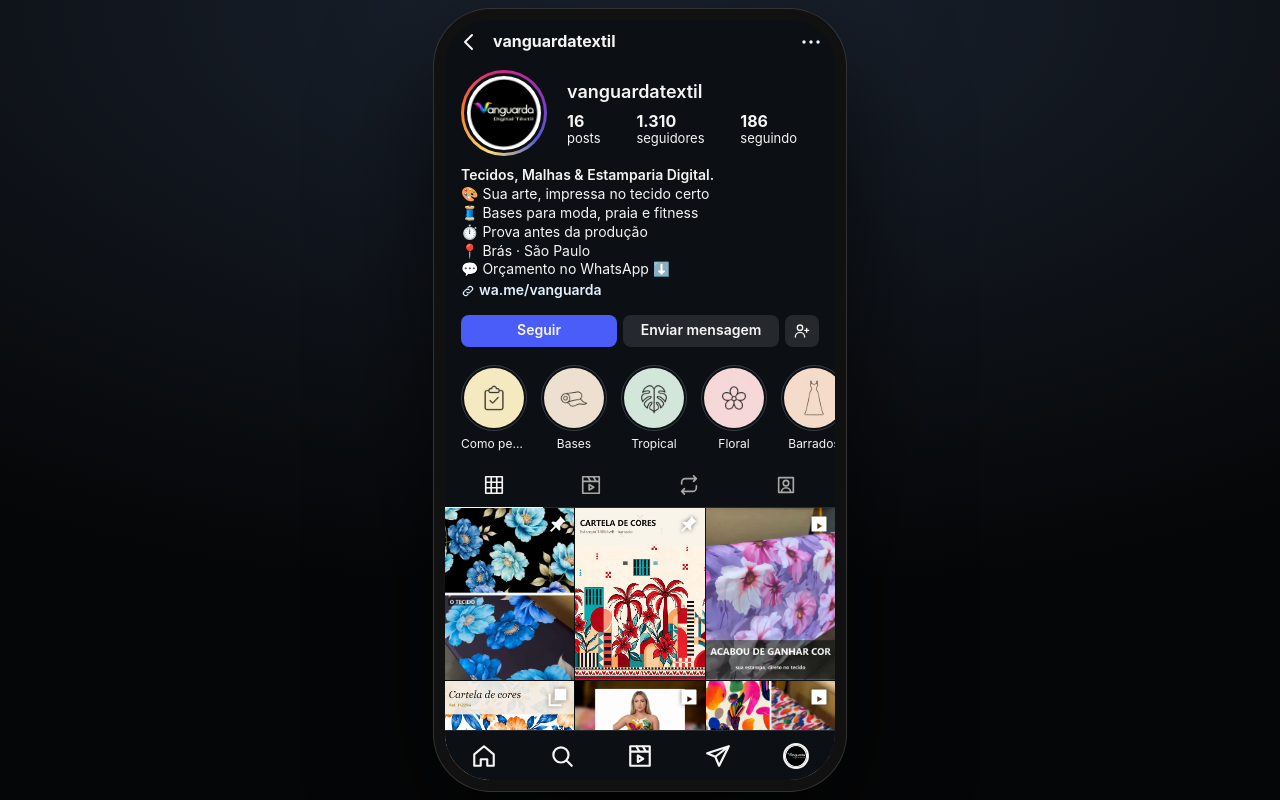
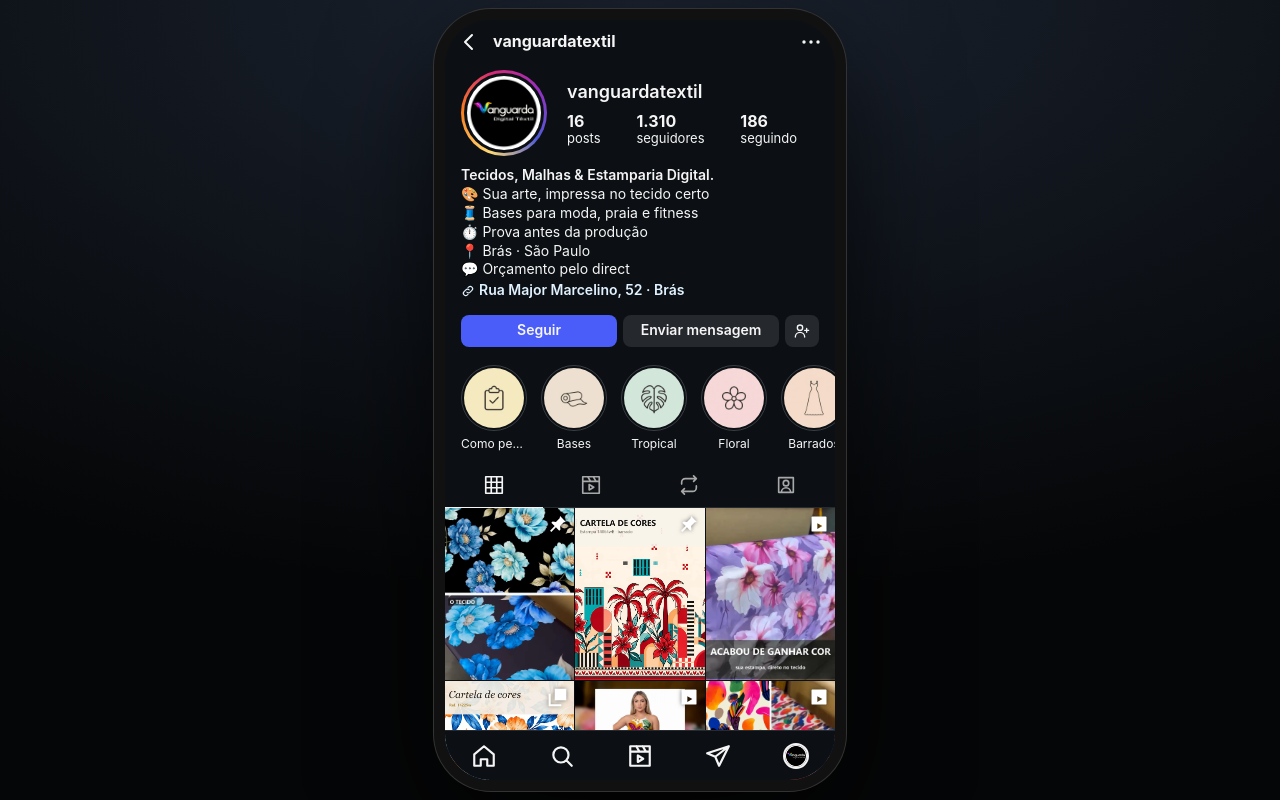
Before and after one commit to wolneyborges/vanguarda-instagram, a plain HTML site: page opcao-2/index.html in a window 1280 px wide. Drawn offline with Linux system fonts and the light colour scheme.

Commit message:
Sem WhatsApp; destaques Bases (mock), Animal print e Clientes com conteúdo
Co-Authored-By: Claude Opus 5.5 <noreply@anthropic.com>

```diff
--- a/calendario/dados.js
+++ b/calendario/dados.js
@@ -68,7 +68,7 @@ window.DEZ = {
     2: { tipo: "carrossel", titulo: "Nossas bases para o verão", slides: [S(M + "flatlay.webp", "Bases para o verão", "Arraste para conhecer"), S(E(1), "Fluit", "Liso e estampado"), S(E(6), "Suplex", "Power e estampado"), S(E(3), "Linho", "Estampado"), S(E(9), "Crepe GGT", "Estampado"), S(E(5), "Tule", "Estampado")],
       legenda: "Qual base combina com a sua coleção de verão? Fluit, Suplex, Linho, Crepe GGT e Tule, todas com estampa digital. Salva para consultar depois. 📌 #tecidos #malhas" },
     3: { tipo: "post", titulo: "Estampa do dia: barrado azul", slides: [S(E(1), "Barrado azul", "Estampa do dia")],
-      legenda: "Barrado floral em azul, perfeito para vestidos longos e saias de verão. Peça a sua no WhatsApp da loja. 💙 #barrado #estampa" },
+      legenda: "Barrado floral em azul, perfeito para vestidos longos e saias de verão. Peça a sua pelo direct. 💙 #barrado #estampa" },
     4: { tipo: "reels", titulo: "Bastidor: a estampa saindo", video: M + "reel-flatlay.mp4", capa: M + "reel-flatlay.webp",
       legenda: "Do arquivo para o tecido em segundos. Esse é o nosso dia a dia na Vanguarda. 🎨 #bastidores #estampariadigital" },
     7: { tipo: "carrossel", titulo: "As cores do verão 2027", slides: [S(E(6), "Cores do verão 2027", "Segundo a pesquisa de tendências"), S(E(1), "Luminous Blue", "O azul do ano"), S(E(8), "Energy Orange", "Energia e calor"), S(E(3), "Pop Pink", "Leve e alegre")],
@@ -76,7 +76,7 @@ window.DEZ = {
     8: { tipo: "post", titulo: "Estampa do dia: floral lilás", slides: [S(E(3), "Floral lilás", "Estampa do dia")], legenda: "Floral lilás com barrado: delicado e fácil de vender. #floral #barrado" },
     9: { tipo: "reels", titulo: "Do arquivo ao tecido", video: M + "reel-rolos.mp4", capa: E(2), legenda: "Mande a arte, a gente imprime. Simples assim. #estampariadigital" },
     10: { tipo: "carrossel", titulo: "Como fazer seu pedido", slides: [S(E(4), "Como fazer seu pedido", "4 passos"), S(E(4), "1. Mande sua arte", ""), S(E(4), "2. Escolha a base", ""), S(E(4), "3. Aprove a prova", ""), S(E(4), "4. Receba seu tecido", "")],
-      legenda: "Fazer seu pedido é simples: arte, base, prova e entrega. Chama no WhatsApp do link da bio. 📲 #confeccao" },
+      legenda: "Fazer seu pedido é simples: arte, base, prova e entrega. Chama no direct. 📲 #confeccao" },
     11: { tipo: "post", titulo: "Estampa do dia: tropical", slides: [S(E(7), "Tropical", "Estampa do dia")], legenda: "Folhagens tropicais em laranja e verde: verão puro. #tropical" },
     14: { tipo: "reels", titulo: "Moda praia: estampas", video: M + "reel-flatlay.mp4", capa: E(8), legenda: "Estampas que viram biquíni, maiô e saída de praia. ☀️ #modapraia" },
     15: { tipo: "carrossel", titulo: "Tule para as festas", slides: [S(E(5), "Tule para as festas", "Natal e Réveillon"), S(E(5), "Leve e com brilho", "")], legenda: "Tule estampado para os looks de fim de ano. #tule #reveillon" },
--- a/opcao-2/dados.js
+++ b/opcao-2/dados.js
@@ -1,15 +1,14 @@
-/* Opção 2 — gerado por motion/perfis.py (identidade dos destaques: Ateliê). WhatsApp pendente. */
+/* Opção 2 — gerado por motion/perfis.py (identidade dos destaques: Ateliê). Sem WhatsApp (decisão do dono). */
 window.PERFIL = {
  "usuario": "vanguardatextil",
  "nome": "Tecidos, Malhas & Estamparia Digital.",
  "verificado": false,
  "avatar": "../midia/avatar.webp",
- "bio": "🎨 Sua arte, impressa no tecido certo\n🧵 Bases para moda, praia e fitness\n⏱️ Prova antes da produção\n📍 Brás · São Paulo\n💬 Orçamento no WhatsApp ⬇️",
+ "bio": "🎨 Sua arte, impressa no tecido certo\n🧵 Bases para moda, praia e fitness\n⏱️ Prova antes da produção\n📍 Brás · São Paulo\n💬 Orçamento pelo direct",
  "link": {
-  "texto": "wa.me/vanguarda",
-  "url": "https://wa.me/"
+  "texto": "Rua Major Marcelino, 52 · Brás",
+  "url": "https://maps.google.com/?q=Rua+Major+Marcelino,+52,+Brás,+São+Paulo"
  },
- "whatsapp": "",
  "numeros": {
   "seguidores": 1310,
   "seguindo": 186
@@ -24,9 +23,9 @@ window.PERFIL = {
      "bg": "linear-gradient(160deg,#1d1a17,#3a332c)",
      "quando": "1 sem",
      "cta": {
-      "texto": "Chamar no WhatsApp",
-      "url": "https://wa.me/",
-      "icone": "zap"
+      "texto": "Mandar mensagem",
+      "url": "https://ig.me/m/vanguardatextil",
+      "icone": "link"
      }
     }
    ]
@@ -36,33 +35,27 @@ window.PERFIL = {
    "capa": "../midia/destaques/op2/bases.webp",
    "stories": [
     {
-     "ph": "Fluit\nliso e estampado",
-     "bg": "linear-gradient(160deg,#1d1a17,#3a332c)",
+     "src": "../midia/p/base-fluit.webp",
      "quando": "1 sem"
     },
     {
-     "ph": "Suplex\nPower e estampado",
-     "bg": "linear-gradient(160deg,#1d1a17,#3a332c)",
+     "src": "../midia/p/base-suplex.webp",
      "quando": "1 sem"
     },
     {
-     "ph": "Linho estampado",
-     "bg": "linear-gradient(160deg,#1d1a17,#3a332c)",
+     "src": "../midia/p/base-linho.webp",
      "quando": "1 sem"
     },
     {
-     "ph": "Ponto Roma Combate",
-     "bg": "linear-gradient(160deg,#1d1a17,#3a332c)",
+     "src": "../midia/p/base-ponto-roma.webp",
      "quando": "1 sem"
     },
     {
-     "ph": "Crepe GGT estampado",
-     "bg": "linear-gradient(160deg,#1d1a17,#3a332c)",
+     "src": "../midia/p/base-crepe-ggt.webp",
      "quando": "1 sem"
     },
     {
-     "ph": "Tule estampado",
-     "bg": "linear-gradient(160deg,#1d1a17,#3a332c)",
+     "src": "../midia/p/base-tule.webp",
      "quando": "1 sem"
     }
    ]
@@ -138,8 +131,11 @@ window.PERFIL = {
    "capa": "../midia/destaques/op2/animal.webp",
    "stories": [
     {
-     "ph": "Animal print\nem breve",
-     "bg": "linear-gradient(160deg,#1d1a17,#3a332c)",
+     "src": "../midia/p/st-animal-2.webp",
+     "quando": "3 d"
+    },
+    {
+     "src": "../midia/p/st-animal-3.webp",
      "quando": "3 d"
     }
    ]
@@ -181,8 +177,23 @@ window.PERFIL = {
    "capa": "../midia/destaques/op2/clientes.webp",
    "stories": [
     {
-     "ph": "Peças dos nossos clientes\nem breve",
-     "bg": "linear-gradient(160deg,#1d1a17,#3a332c)",
+     "src": "../midia/p/st-cliente-1.webp",
+     "quando": "2 sem"
+    },
+    {
+     "src": "../midia/p/st-cliente-2.webp",
+     "quando": "2 sem"
+    },
+    {
+     "src": "../midia/p/st-cliente-3.webp",
+     "quando": "2 sem"
+    },
+    {
+     "src": "../midia/p/st-cliente-5.webp",
+     "quando": "2 sem"
+    },
+    {
+     "src": "../midia/p/st-cliente-6.webp",
      "quando": "2 sem"
     }
    ]
```
Also changed, not shown: opcao-1/dados.js (+34 -23 lines), opcao-3/dados.js (+34 -23 lines), proposta/index.html (+1 -1 lines), midia/p/base-crepe-ggt.webp (added), midia/p/base-fluit.webp (added), midia/p/base-linho.webp (added), midia/p/base-ponto-roma.webp (added), midia/p/base-suplex.webp (added), midia/p/base-tule.webp (added), midia/p/st-animal-2.webp (added), midia/p/st-animal-3.webp (added), midia/p/st-cliente-1.webp (added), midia/p/st-cliente-2.webp (added), midia/p/st-cliente-3.webp (added), 2 more files.
